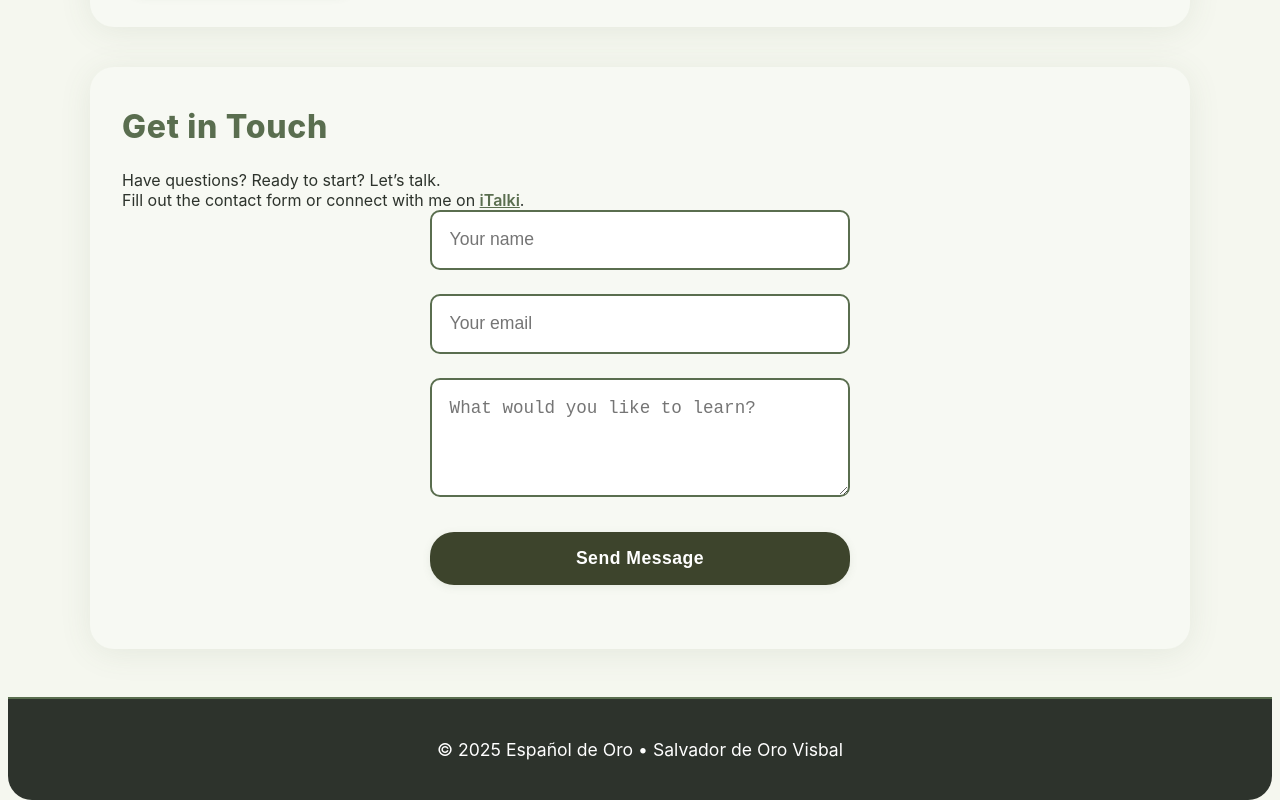
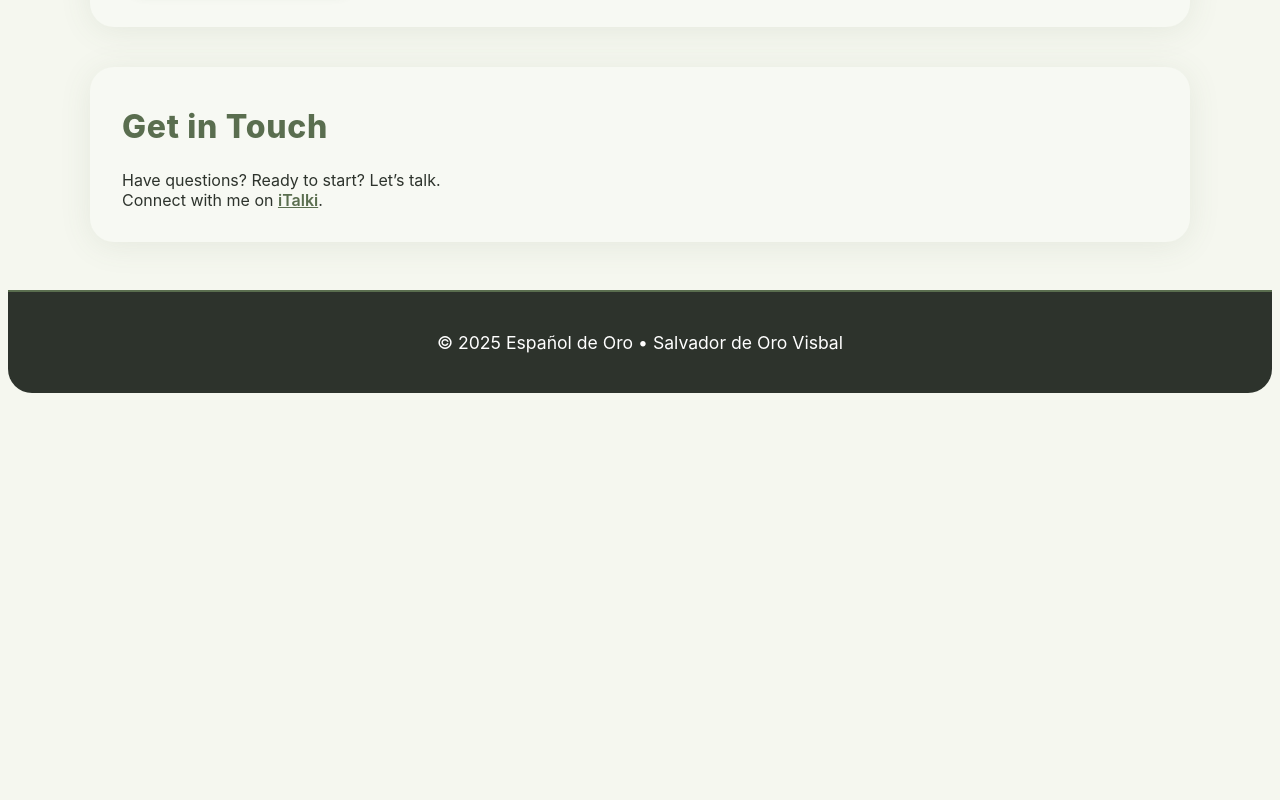
Before and after one commit to zcrach/espanoldeoro, a plain HTML site: page index.html in a window 1280 px wide. Shown: the part 3638-4438 px from the top of the page. After the commit the page ends 4031 px from the top, so only its background shows below. Drawn offline with Linux system fonts and the light colour scheme; a script that the page names is missing.

Commit message:
`Refactored CSS styles for Spanish learning page, including new classes and layout changes`

```diff
--- a/index.html
+++ b/index.html
@@ -111,13 +111,7 @@
 
         <section id="contact" class="eco-section eco-contact">
             <h2>Get in Touch</h2>
-            <p>Have questions? Ready to start? Let’s talk.<br>Fill out the contact form or connect with me on <a href="https://www.italki.com/teacher/7183261" target="_blank" rel="noopener" style="color:var(--eco-green);font-weight:600;">iTalki</a>.</p>
-            <form class="eco-contact-form">
-                <input type="text" placeholder="Your name" required>
-                <input type="email" placeholder="Your email" required>
-                <textarea rows="4" placeholder="What would you like to learn?"></textarea>
-                <button class="eco-btn eco-btn-primary" type="submit">Send Message</button>
-            </form>
+            <p>Have questions? Ready to start? Let’s talk.<br>Connect with me on <a href="https://www.italki.com/teacher/7183261" target="_blank" rel="noopener" style="color:var(--eco-green);font-weight:600;">iTalki</a>.</p>
         </section>
     </main>
 
```
